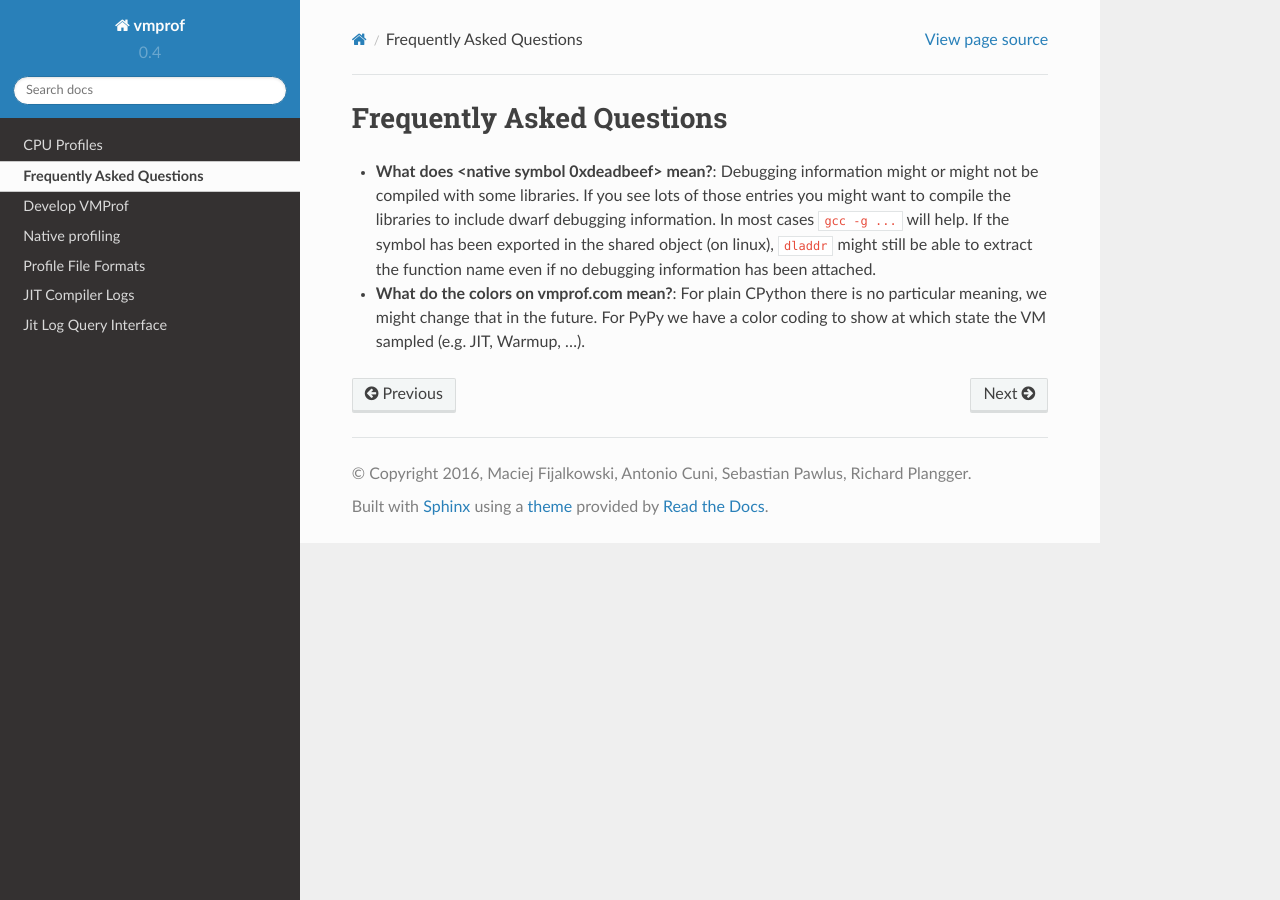
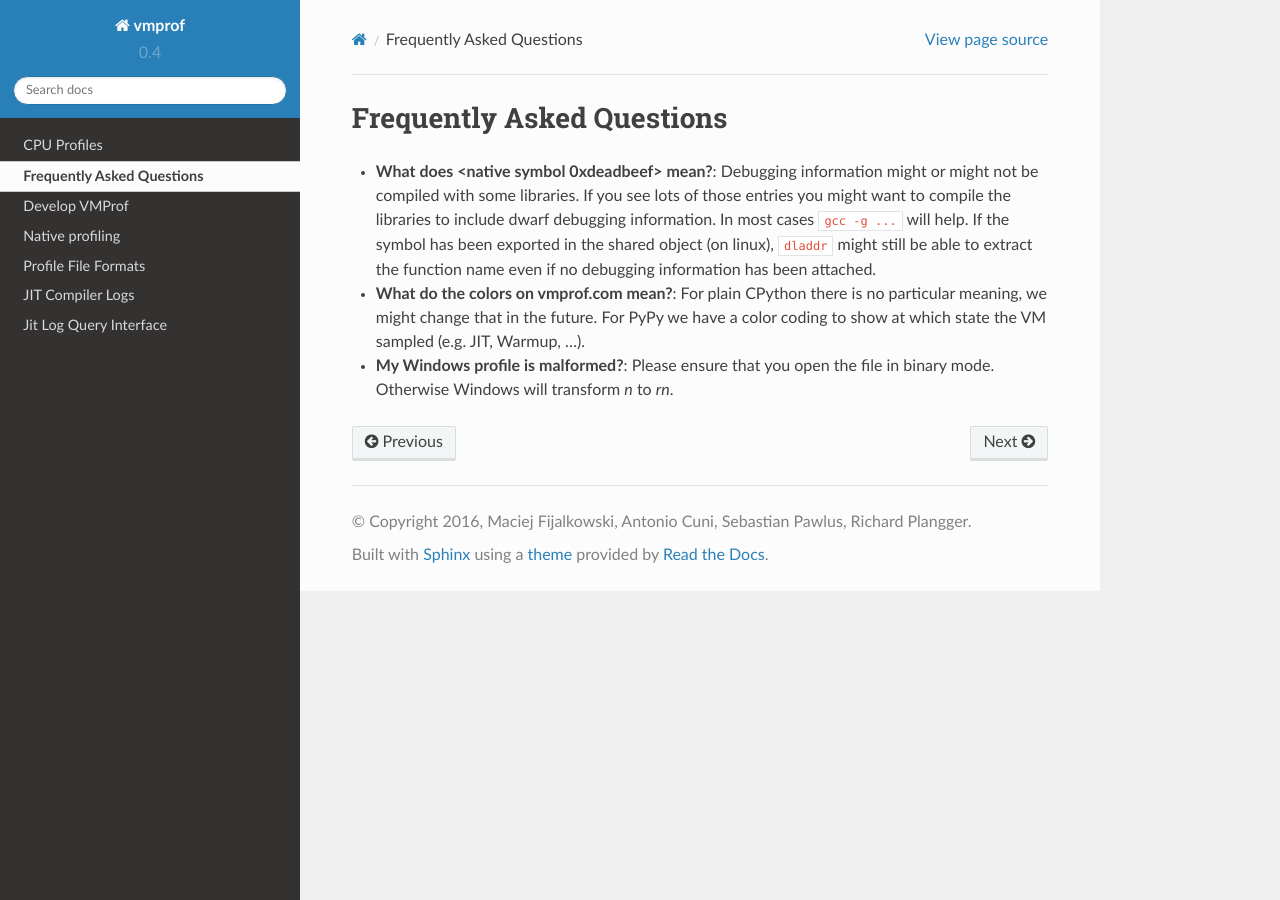
Before and after one commit to vmprof/vmprof-python, a Sphinx documentation site: the page built from docs/faq.rst, in a window 1280 px wide. Built offline with Sphinx 7.4.7 and the Read the Docs theme 2.0.0, drawn with Linux system fonts in a browser that asks for light colours.

Commit message:
add faq entry, fix windows parsing

```diff
--- a/docs/faq.rst
+++ b/docs/faq.rst
@@ -9,3 +9,6 @@ Frequently Asked Questions
 
 * **What do the colors on vmprof.com mean?**: For plain CPython there is no particular meaning, we might change
   that in the future. For PyPy we have a color coding to show at which state the VM sampled (e.g. JIT, Warmup, ...).
+
+* **My Windows profile is malformed?**: Please ensure that you open the file in binary mode. Otherwise Windows
+  will transform `\n` to `\r\n`.
```
Also changed, not shown: 3 other files.
